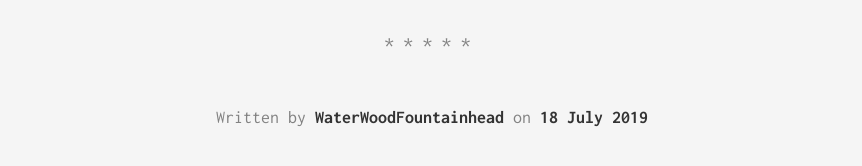
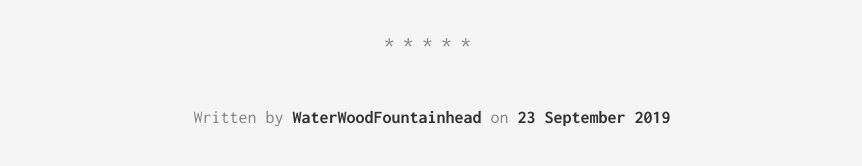
Before and after one commit to WaterWoodFountainhead/WaterWoodFountainhead.github.io, a Jekyll site: the page built from _posts/2019-09-23-boot.s.md, in a window 1280 px wide and 900 px high, scrolled down 1642 px. Shown: the part 671-837 px from the top of the window, without its empty margins (208-1070 px from the left). Built offline with Jekyll 4.4.1, drawn with Linux system fonts in a browser that asks for light colours.

Commit message:
Update 2019-09-23-boot.s.md

```diff
--- a/_posts/2019-09-23-boot.s.md
+++ b/_posts/2019-09-23-boot.s.md
@@ -2,7 +2,7 @@
 layout: post
 title:  "[Old_Linux]boot.s"
 subtitle: "bootsect.s的框架程序"
-date:   2019-07-18 10:00:00 +0800
+date:   2019-09-23 10:00:00 +0800
 categories: [old_linux]
 ---
 !
```
